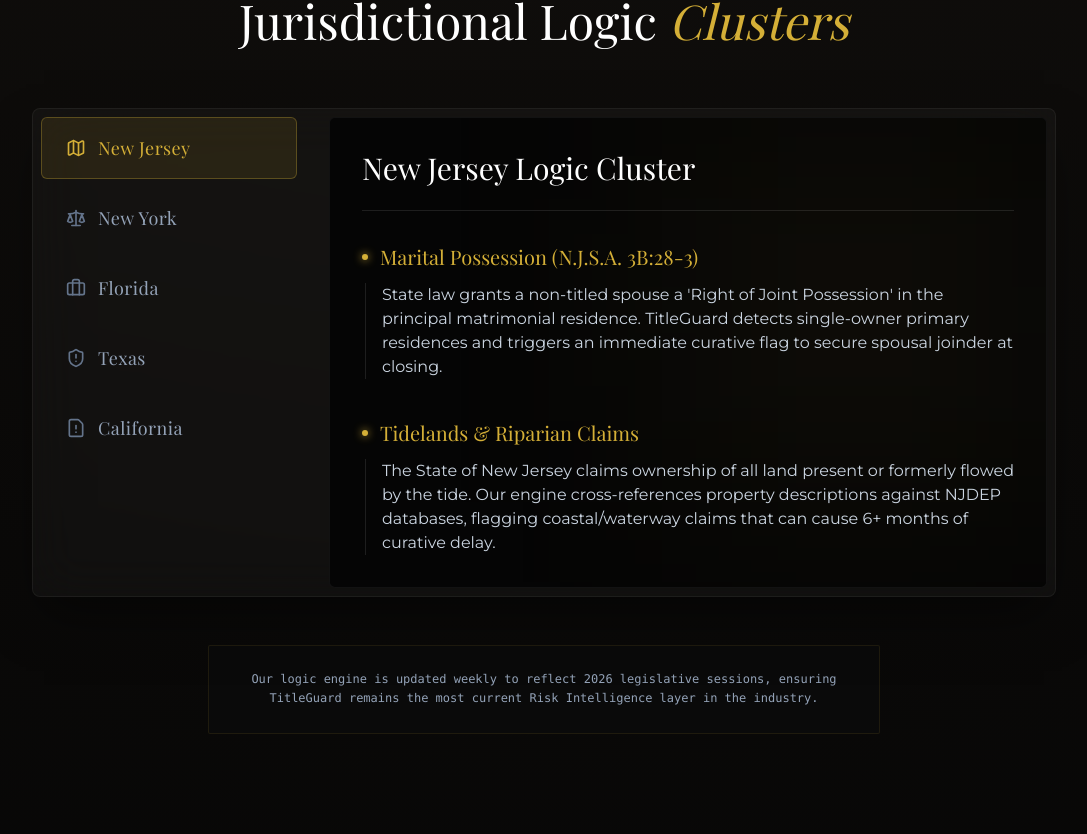
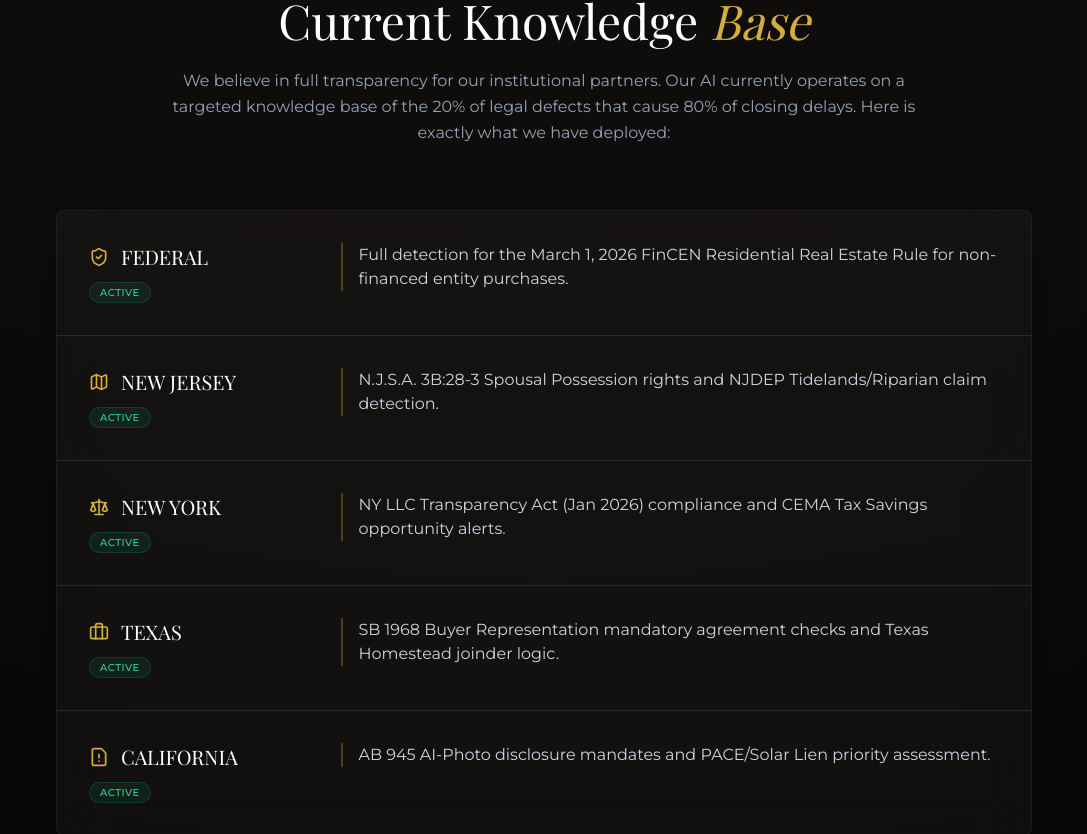
Before and after one commit to zaraiecastillo/titleguard-pro, a Next.js app: page /intelligence in a window 1280 px wide. Shown: the part 1627-2461 px from the top of the page, without its empty margins (96-1183 px from the left). Built offline with nearby package versions, Linux system fonts and the light colour scheme; a web font is replaced by a local one.

Commit message:
refactor(ui): update Intelligence page to use transparent Deployment Table

```diff
--- a/src/components/intelligence/JurisdictionalLogicTabs.tsx
+++ b/src/components/intelligence/JurisdictionalLogicTabs.tsx
@@ -1,158 +1,142 @@
 "use client";
 
-import { useState } from "react";
-import { motion, AnimatePresence } from "framer-motion";
-import { Map, Scale, ShieldAlert, FileWarning, Briefcase } from "lucide-react";
+import { motion } from "framer-motion";
+import { ShieldCheck, Map, Scale, FileWarning, Briefcase, Info } from "lucide-react";
 
 export function JurisdictionalLogicTabs() {
-    const tabs = [
-        { id: "nj", name: "New Jersey", icon: Map },
-        { id: "ny", name: "New York", icon: Scale },
-        { id: "fl", name: "Florida", icon: Briefcase },
-        { id: "tx", name: "Texas", icon: ShieldAlert },
-        { id: "ca", name: "California", icon: FileWarning },
-    ];
-
-    const content = {
-        nj: {
-            title: "New Jersey Logic Cluster",
-            highlights: [
-                {
-                    title: "Marital Possession (N.J.S.A. 3B:28-3)",
-                    desc: "State law grants a non-titled spouse a 'Right of Joint Possession' in the principal matrimonial residence. TitleGuard detects single-owner primary residences and triggers an immediate curative flag to secure spousal joinder at closing."
-                },
-                {
-                    title: "Tidelands & Riparian Claims",
-                    desc: "The State of New Jersey claims ownership of all land present or formerly flowed by the tide. Our engine cross-references property descriptions against NJDEP databases, flagging coastal/waterway claims that can cause 6+ months of curative delay."
-                }
-            ]
-        },
-        ny: {
-            title: "Empire State Engine",
-            highlights: [
-                {
-                    title: "The LLC Transparency Act (2026)",
-                    desc: "Enforcing the new January 2026 mandate requiring Beneficial Ownership Reports (BOR) for all LLCs. TitleGuard verifies 'Certificate of Filing' status to prevent deed recording rejections and daily fines."
-                },
-                {
-                    title: "Judicial Foreclosure Timelines & CEMA",
-                    desc: "The AI identifies active 'Lis Pendens' or 'Notice of Pendency' filings, calculating New York's 9-12 month judicial foreclosure timelines to protect closing dates. It also flags new mortgages for CEMA consolidation to save buyers thousands in Mortgage Recording Taxes."
-                }
-            ]
-        },
-        fl: {
-            title: "Sunshine State Compliance",
-            highlights: [
-                {
-                    title: "FinCEN Residential Rule (2026)",
-                    desc: "The Intelligence Engine detects cash/non-financed entity purchases to enforce the strict March 2026 FinCEN federal mandates, ensuring Beneficial Ownership Information (BOI) is collected within the 30-day requirement to avoid severe federal penalties."
-                },
-                {
-                    title: "Statute 159 Unrecorded Municipal Liens",
-                    desc: "Standard title searches miss unrecorded city utility debt. TitleGuard flags Florida Schedule B exceptions to mandate separate Municipal Lien Searches (MLS), preventing post-closing 'Super-Priority' liability for unpaid city services."
-                }
-            ]
-        },
-        tx: {
-            title: "Lone Star State Precision",
-            highlights: [
-                {
-                    title: "Mandatory Buyer Agreement (SB 1968)",
-                    desc: "Cross-referencing the Jan 1, 2026 requirement for signed representation agreements prior to presenting offers, complete with mandatory transparency disclosures regarding negotiable commissions."
-                },
-                {
-                    title: "Dominant Mineral Estate Severance",
-                    desc: "In Texas, the Mineral Estate dominates. TitleGuard detects severed minerals and oil/gas leases, immediately recommending the crucial T-19.1 Endorsement to provide limited insurance against destructive surface extraction."
-                }
-            ]
-        },
-        ca: {
-            title: "California Regulatory Engine",
-            highlights: [
-                {
-                    title: "AI-Photo Disclosure (AB 945)",
-                    desc: "Automated analysis of listing materials to detect digitally altered or AI-staged photos, triggering the mandatory 2026 disclaimer to maintain Consumer Legal Remedies Act compliance."
-                },
-                {
-                    title: "AB 1050 Density-Bonus Catalyst",
-                    desc: "The AI detects outdated CC&Rs or restrictive covenants in Schedule B, alerting developers to expedited 2026 processes to strip unenforceable density restrictions, unlocking massive property value uplift."
-                }
-            ]
-        }
-    };
-
-    const [activeTab, setActiveTab] = useState("nj");
-
     return (
-        <div className="w-full max-w-5xl mx-auto my-32">
+        <div className="w-full max-w-5xl mx-auto my-32 px-6">
+            {/* Header Section */}
             <div className="text-center mb-16">
-                <span className="text-[#D4AF37] text-xs font-sans uppercase tracking-[0.2em] mb-4 block">State-Specific Precision</span>
-                <h2 className="text-4xl md:text-5xl font-serif text-white">Jurisdictional Logic <span className="text-[#D4AF37] italic">Clusters</span></h2>
+                <span className="text-[#D4AF37] text-xs font-sans uppercase tracking-[0.2em] mb-4 block">
+                    Inside the Engine
+                </span>
+                <h2 className="text-4xl md:text-5xl font-serif text-white mb-6">
+                    Current Knowledge <span className="text-[#D4AF37] italic">Base</span>
+                </h2>
+                <p className="text-slate-400 font-sans max-w-3xl mx-auto leading-relaxed">
+                    We believe in full transparency for our institutional partners. Our AI currently operates on a targeted knowledge base of the 20% of legal defects that cause 80% of closing delays. Here is exactly what we have deployed:
+                </p>
             </div>
 
-            <div className="glass-card border border-white/5 p-2 rounded-lg flex flex-col md:flex-row gap-8">
-                {/* Tabs Sidebar */}
-                <div className="flex flex-row md:flex-col gap-2 overflow-x-auto md:w-64 flex-shrink-0 pb-4 md:pb-0 hide-scrollbar">
-                    {tabs.map((tab) => {
-                        const isActive = activeTab === tab.id;
-                        return (
-                            <button
-                                key={tab.id}
-                                onClick={() => setActiveTab(tab.id)}
-                                className={`flex items-center space-x-3 px-6 py-4 rounded-md transition-all duration-300 whitespace-nowrap ${isActive
-                                    ? "bg-[#D4AF37]/10 border border-[#D4AF37]/30 text-[#D4AF37]"
-                                    : "text-slate-400 hover:text-white hover:bg-white/5 border border-transparent"
-                                    }`}
-                            >
-                                <tab.icon className={`w-5 h-5 ${isActive ? "text-[#D4AF37]" : "text-slate-500"}`} />
-                                <span className="font-serif text-lg tracking-wide">{tab.name}</span>
-                            </button>
-                        );
-                    })}
-                </div>
+            {/* Deployment Table (Stylized Grid) */}
+            <div className="glass-card border border-white/5 rounded-lg overflow-hidden mb-12">
+                <div className="grid grid-cols-1 divide-y divide-white/10">
 
-                {/* Content Area */}
-                <div className="flex-1 bg-[#050505] border border-white/5 rounded-md p-8 min-h-[400px] relative overflow-hidden">
-                    {/* Background glow for current active tab */}
-                    <div className="absolute top-0 right-0 w-96 h-96 bg-[#D4AF37]/5 blur-[120px] pointer-events-none" />
+                    {/* Federal Row */}
+                    <div className="p-6 md:p-8 flex flex-col md:flex-row gap-6 hover:bg-white/[0.02] transition-colors group">
+                        <div className="md:w-1/4 flex-shrink-0">
+                            <div className="flex items-center space-x-3 mb-2">
+                                <ShieldCheck className="w-5 h-5 text-[#D4AF37]" />
+                                <h3 className="text-xl font-serif text-white">FEDERAL</h3>
+                            </div>
+                            <span className="inline-flex items-center px-2.5 py-0.5 rounded-full text-[10px] font-sans font-medium bg-emerald-500/10 text-emerald-400 border border-emerald-500/20 tracking-wider uppercase">
+                                Active
+                            </span>
+                        </div>
+                        <div className="md:w-3/4">
+                            <p className="text-slate-300 font-sans leading-relaxed text-sm md:text-base border-l-2 border-[#D4AF37]/30 pl-4 group-hover:border-[#D4AF37] transition-colors">
+                                Full detection for the March 1, 2026 FinCEN Residential Real Estate Rule for non-financed entity purchases.
+                            </p>
+                        </div>
+                    </div>
 
-                    <AnimatePresence mode="wait">
-                        <motion.div
-                            key={activeTab}
-                            initial={{ opacity: 0, x: 20 }}
-                            animate={{ opacity: 1, x: 0 }}
-                            exit={{ opacity: 0, x: -20 }}
-                            transition={{ duration: 0.3 }}
-                            className="relative z-10"
-                        >
-                            <h3 className="text-3xl font-serif text-white mb-8 border-b border-white/10 pb-6">
-                                {content[activeTab as keyof typeof content].title}
-                            </h3>
+                    {/* New Jersey Row */}
+                    <div className="p-6 md:p-8 flex flex-col md:flex-row gap-6 hover:bg-white/[0.02] transition-colors group">
+                        <div className="md:w-1/4 flex-shrink-0">
+                            <div className="flex items-center space-x-3 mb-2">
+                                <Map className="w-5 h-5 text-[#D4AF37]" />
+                                <h3 className="text-xl font-serif text-white">NEW JERSEY</h3>
+                            </div>
+                            <span className="inline-flex items-center px-2.5 py-0.5 rounded-full text-[10px] font-sans font-medium bg-emerald-500/10 text-emerald-400 border border-emerald-500/20 tracking-wider uppercase">
+                                Active
+                            </span>
+                        </div>
+                        <div className="md:w-3/4">
+                            <p className="text-slate-300 font-sans leading-relaxed text-sm md:text-base border-l-2 border-[#D4AF37]/30 pl-4 group-hover:border-[#D4AF37] transition-colors">
+                                N.J.S.A. 3B:28-3 Spousal Possession rights and NJDEP Tidelands/Riparian claim detection.
+                            </p>
+                        </div>
+                    </div>
 
-                            <div className="space-y-10">
-                                {content[activeTab as keyof typeof content].highlights.map((highlight, idx) => (
-                                    <div key={idx}>
-                                        <h4 className="text-xl font-serif text-[#D4AF37] mb-3 flex items-center">
-                                            <span className="w-1.5 h-1.5 bg-[#D4AF37] rounded-full mr-3 shadow-[0_0_8px_#D4AF37]" />
-                                            {highlight.title}
-                                        </h4>
-                                        <p className="text-slate-300 font-sans leading-relaxed text-sm md:text-base pl-4 border-l border-white/10 ml-[3px]">
-                                            {highlight.desc}
-                                        </p>
-                                    </div>
-                                ))}
+                    {/* New York Row */}
+                    <div className="p-6 md:p-8 flex flex-col md:flex-row gap-6 hover:bg-white/[0.02] transition-colors group">
+                        <div className="md:w-1/4 flex-shrink-0">
+                            <div className="flex items-center space-x-3 mb-2">
+                                <Scale className="w-5 h-5 text-[#D4AF37]" />
+                                <h3 className="text-xl font-serif text-white">NEW YORK</h3>
                             </div>
-                        </motion.div>
-                    </AnimatePresence>
+                            <span className="inline-flex items-center px-2.5 py-0.5 rounded-full text-[10px] font-sans font-medium bg-emerald-500/10 text-emerald-400 border border-emerald-500/20 tracking-wider uppercase">
+                                Active
+                            </span>
+                        </div>
+                        <div className="md:w-3/4">
+                            <p className="text-slate-300 font-sans leading-relaxed text-sm md:text-base border-l-2 border-[#D4AF37]/30 pl-4 group-hover:border-[#D4AF37] transition-colors">
+                                NY LLC Transparency Act (Jan 2026) compliance and CEMA Tax Savings opportunity alerts.
+                            </p>
+                        </div>
+                    </div>
+
+                    {/* Texas Row */}
+                    <div className="p-6 md:p-8 flex flex-col md:flex-row gap-6 hover:bg-white/[0.02] transition-colors group">
+                        <div className="md:w-1/4 flex-shrink-0">
+                            <div className="flex items-center space-x-3 mb-2">
+                                <Briefcase className="w-5 h-5 text-[#D4AF37]" />
+                                <h3 className="text-xl font-serif text-white">TEXAS</h3>
+                            </div>
+                            <span className="inline-flex items-center px-2.5 py-0.5 rounded-full text-[10px] font-sans font-medium bg-emerald-500/10 text-emerald-400 border border-emerald-500/20 tracking-wider uppercase">
+                                Active
+                            </span>
+                        </div>
+                        <div className="md:w-3/4">
+                            <p className="text-slate-300 font-sans leading-relaxed text-sm md:text-base border-l-2 border-[#D4AF37]/30 pl-4 group-hover:border-[#D4AF37] transition-colors">
+                                SB 1968 Buyer Representation mandatory agreement checks and Texas Homestead joinder logic.
+                            </p>
+                        </div>
+                    </div>
+
+                    {/* California Row */}
+                    <div className="p-6 md:p-8 flex flex-col md:flex-row gap-6 hover:bg-white/[0.02] transition-colors group">
+                        <div className="md:w-1/4 flex-shrink-0">
+                            <div className="flex items-center space-x-3 mb-2">
+                                <FileWarning className="w-5 h-5 text-[#D4AF37]" />
+                                <h3 className="text-xl font-serif text-white">CALIFORNIA</h3>
+                            </div>
+                            <span className="inline-flex items-center px-2.5 py-0.5 rounded-full text-[10px] font-sans font-medium bg-emerald-500/10 text-emerald-400 border border-emerald-500/20 tracking-wider uppercase">
+                                Active
+                            </span>
+                        </div>
+                        <div className="md:w-3/4">
+                            <p className="text-slate-300 font-sans leading-relaxed text-sm md:text-base border-l-2 border-[#D4AF37]/30 pl-4 group-hover:border-[#D4AF37] transition-colors">
+                                AB 945 AI-Photo disclosure mandates and PACE/Solar Lien priority assessment.
+                            </p>
+                        </div>
+                    </div>
+
                 </div>
             </div>
 
-            {/* Technical Note Footer */}
-            <div className="mt-12 text-center max-w-2xl mx-auto bg-[#0a0a0a] border border-[#D4AF37]/10 rounded-sm p-6">
-                <p className="text-slate-400 font-mono text-xs leading-relaxed">
-                    Our logic engine is updated weekly to reflect 2026 legislative sessions, ensuring TitleGuard remains the most current Risk Intelligence layer in the industry.
+            {/* The Roadmap Disclaimer */}
+            <motion.div
+                initial={{ opacity: 0, y: 20 }}
+                whileInView={{ opacity: 1, y: 0 }}
+                viewport={{ once: true }}
+                transition={{ duration: 0.8 }}
+                className="bg-[#0a0a0a] border border-[#D4AF37]/20 rounded-md p-6 md:p-8 relative overflow-hidden"
+            >
+                <div className="absolute top-0 right-0 p-8 opacity-5">
+                    <Info className="w-32 h-32 text-[#D4AF37]" />
+                </div>
+
+                <h4 className="text-[#D4AF37] font-serif text-xl mb-4 relative z-10 flex items-center">
+                    <Info className="w-5 h-5 mr-3" />
+                    The Roadmap Disclaimer
+                </h4>
+
+                <p className="text-slate-400 font-sans text-sm md:text-base leading-relaxed relative z-10 max-w-4xl">
+                    Our current logic is manually verified and updated periodically. While highly accurate for the identified jurisdictions, we are currently raising capital to build the Automated Legal Sentinel—a system designed to autonomously ingest state-level legislative updates in real-time. Until then, TitleGuard PRO serves as a high-fidelity "Early Warning System" that flags risks for human review.
                 </p>
-            </div>
+            </motion.div>
         </div>
     );
 }
```
